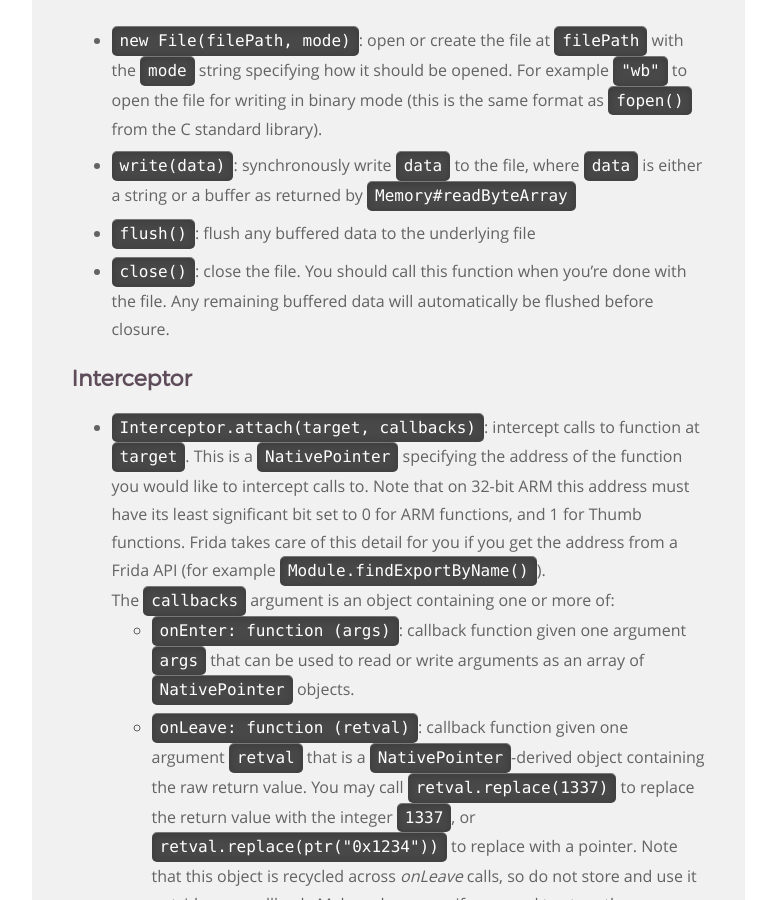
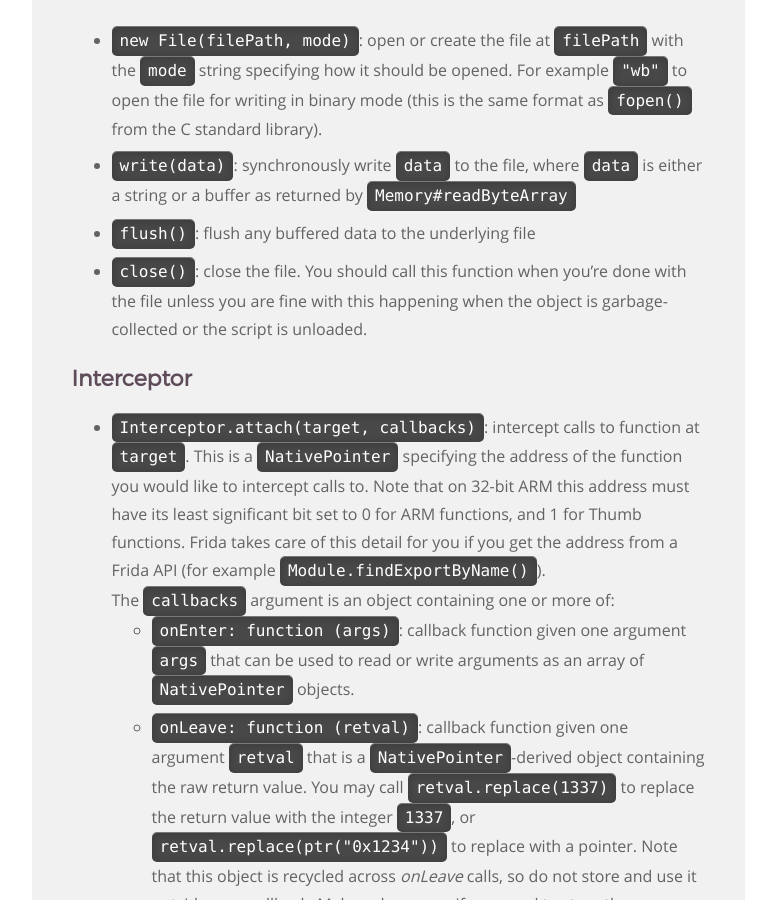
Before and after one commit to frida/frida-website, a Jekyll site: the page built from _docs/javascript-api.md, in a window 1280 px wide and 900 px high, scrolled down 23923 px. Shown: the whole window, without its empty margins (364-1140 px from the left). Built offline with Jekyll 4.4.1, drawn with Linux system fonts in a browser that asks for light colours.

Commit message:
Clarify the File.close() docs

```diff
--- a/_docs/javascript-api.md
+++ b/_docs/javascript-api.md
@@ -956,8 +956,8 @@ friendlyFunctionName(returnValue, thisPtr);
 -   `flush()`: flush any buffered data to the underlying file
 
 -   `close()`: close the file. You should call this function when you're done
-    with the file. Any remaining buffered data will automatically be flushed
-    before closure.
+    with the file unless you are fine with this happening when the object is
+    garbage-collected or the script is unloaded.
 
 
 ## Interceptor
```
